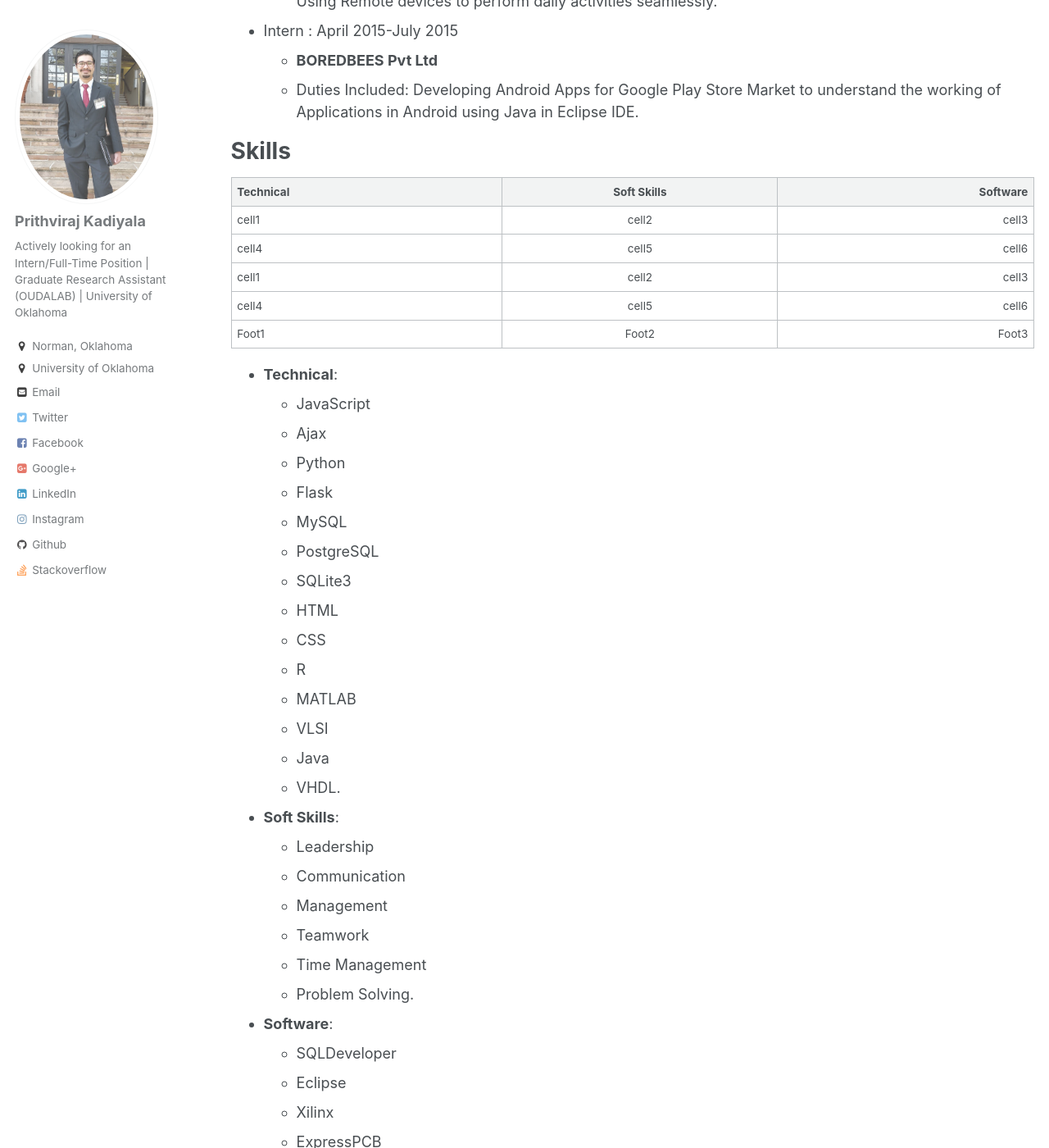
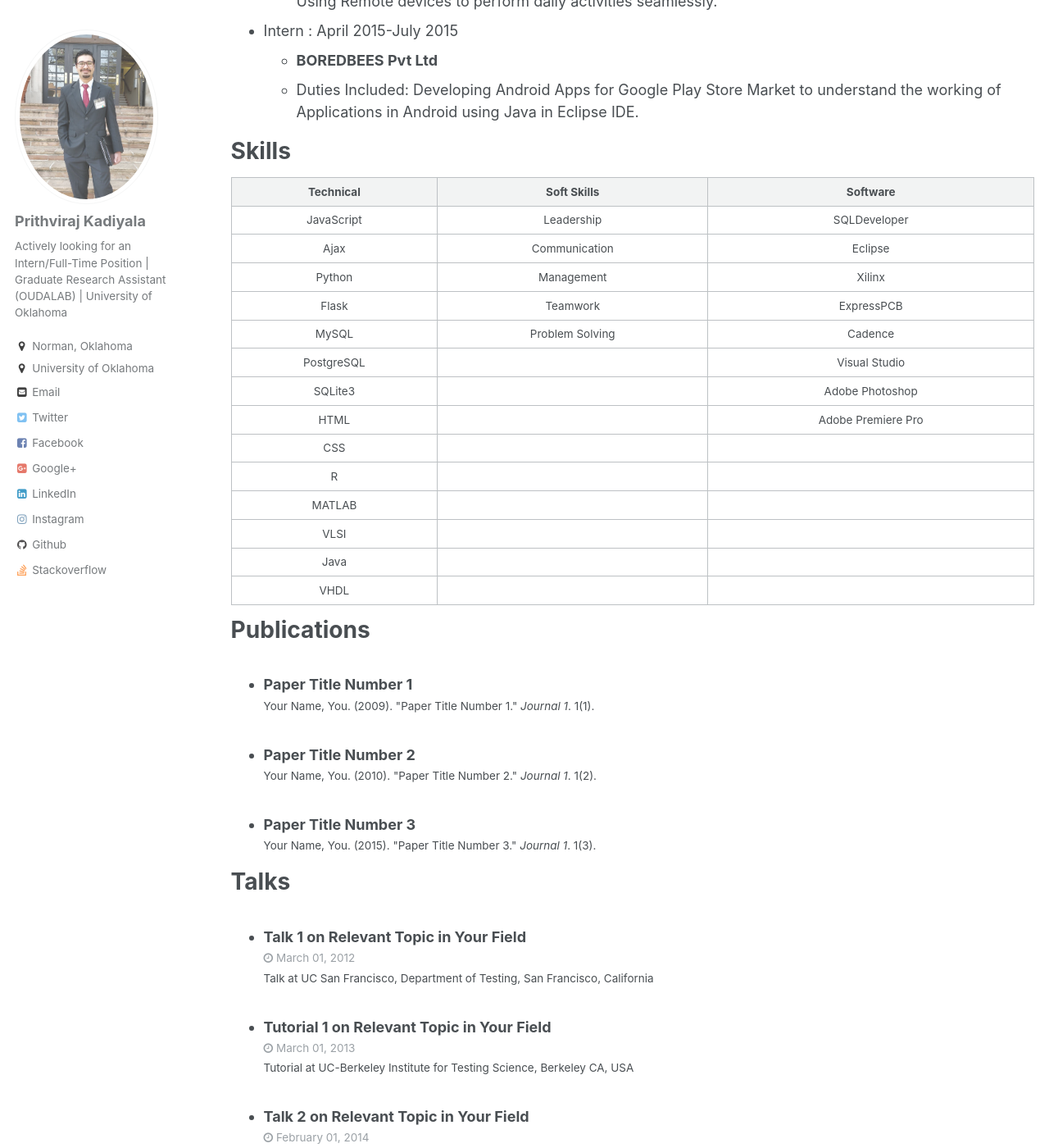
Before and after one commit to prithvirajkadiyala/prithvirajkadiyala.github.io, a Jekyll site: the page built from _pages/cv.md, in a window 1280 px wide and 1400 px high, scrolled down 681 px. Shown: the whole window at 82% size. Built offline with Jekyll 4.4.1, drawn with Linux system fonts in a browser that asks for light colours; some of the changed text lies outside the part shown.

Commit message:
Update cv.md

```diff
--- a/_pages/cv.md
+++ b/_pages/cv.md
@@ -34,46 +34,22 @@ Work experience
 Skills
 ======
 
-| Technical | Soft Skills | Software |
-|:--------|:-------:|--------:|
-| cell1   | cell2   | cell3   |
-| cell4   | cell5   | cell6   |
-|-----------------------------|
-| cell1   | cell2   | cell3   |
-| cell4   | cell5   | cell6   |
-|=============================|
-| Foot1   | Foot2   | Foot3   |
-
-* **Technical**:
-  * JavaScript
-  * Ajax
-  * Python
-  * Flask
-  * MySQL
-  * PostgreSQL
-  * SQLite3
-  * HTML
-  * CSS
-  * R
-  * MATLAB
-  * VLSI
-  * Java
-  * VHDL.
-* **Soft Skills**:
-  * Leadership
-  * Communication
-  * Management
-  * Teamwork
-  * Time Management
-  * Problem Solving.
-* **Software**:
-  * SQLDeveloper
-  * Eclipse
-  * Xilinx
-  * ExpressPCB
-  * Cadence
-  * Visual Studio
-  * Adobe Photoshop.
+| Technical     | Soft Skills  | Software       |
+|:-------------:|:------------:|:--------------:|
+| JavaScript    | Leadership   | SQLDeveloper   |
+| Ajax          | Communication| Eclipse        |
+| Python        | Management   | Xilinx         |
+| Flask         | Teamwork     | ExpressPCB     |
+| MySQL         | Problem Solving| Cadence      |
+| PostgreSQL    |              | Visual Studio  |
+| SQLite3       |              | Adobe Photoshop|
+| HTML          |              | Adobe Premiere Pro |
+| CSS           |              |                |
+| R             |              |                |
+| MATLAB        |              |                |
+| VLSI          |              |                |
+| Java          |              |                |
+| VHDL          |              |                |
 
 Publications
 ======
```
